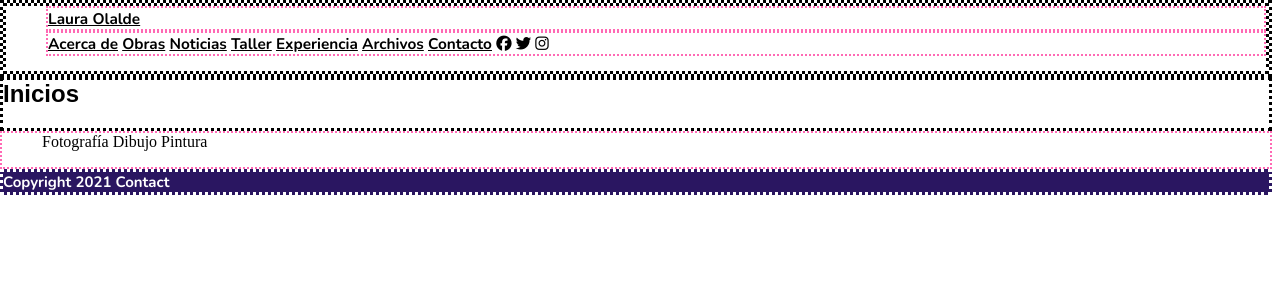
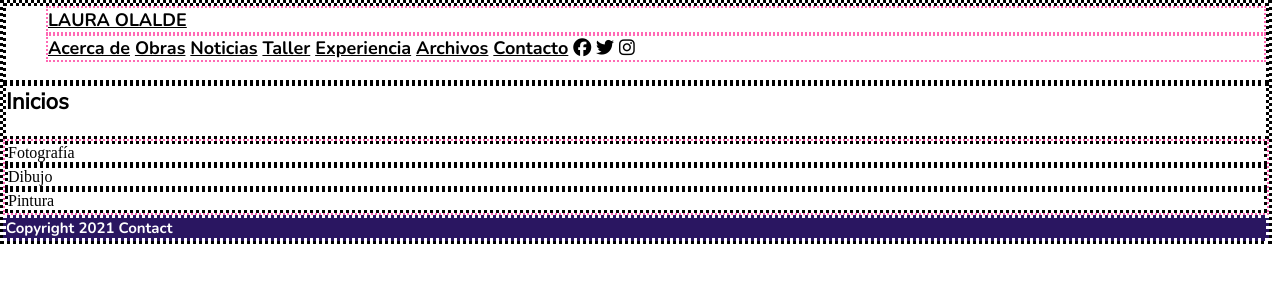
Before and after one commit to laola2020/MySiteFrontEnd, a plain HTML site: page pages/Archivos.html in a window 1280 px wide. Drawn offline with nearby package versions, Linux system fonts and the light colour scheme.

Commit message:
version control

```diff
--- a/CSS/index.css
+++ b/CSS/index.css
@@ -1,17 +1,13 @@
-.container{
-    background:grey;
+ .container{
     display:flex;
-    /*width: 50%;*/
-    flex-direction:row;
+    flex-direction:column;
     flex-wrap: wrap;
 }
 .item {
     border-width: 2px;
     border-color: hotpink;
 }
-.grid-container{
-    display:grid;
-}
+
 /**********************************************************/
 /*Defino los items de la grilla     */
 /**********************************************************/
@@ -20,15 +16,26 @@
 }
 .main{
     grid-area: main;
-
+}
 .footer{
     grid-area: footer;
 }
 
-}
+
 .grid-container {
     display: grid;
-    grid-template-areas: 'header header'
-                         'main main main main'
+    grid-template-areas: 'header''header'
+                          'main main main main'
+                          'main main'
+                          'main main main'
                          'footer footer';
 }
+@media only screen and (max-width: 570px) {
+    .grid-container {
+        display: grid;
+        grid-template-areas: 'header'
+                             'menu'
+                             'content'
+                             'footer';
+    }
+}
--- a/CSS/style.css
+++ b/CSS/style.css
@@ -2,13 +2,14 @@
 esto es un comentario
 */
 
+
 *{
-    background-color:white ;
+    background-color:white;
     color:black;
     margin-top: 0px;
     margin-left: 0px;
 }
-
+@import url(index.css);
 /*
 @import url(index.css);
 
@@ -23,7 +24,7 @@ a:active {
     position: sticky;
     top:0%;
     color:black;
-    font-size: 1.2vw;
+    font-size:18px;
     font-family: 'Nunito', sans-serif;
 }
 a:hover {
@@ -32,10 +33,9 @@ a:hover {
 
 
 .main
-{
-    background-color:white (42, 22, 97);
+{   position:static;
     color:black;
-    font: size 15px;
+    font-size:  15px;
     font-family: 'Nunito Sans', sans-serif;
 
 }
--- a/pages/Archivos.html
+++ b/pages/Archivos.html
@@ -7,6 +7,9 @@
     <link rel="icon" href="../Assets/ico/Mari_euskal_jainkosa.ico">
     <meta name="viewport" content="width=device-width, initial-scale=1.0">
     <link rel="stylesheet" href="../CSS/style.css">
+    <link rel="preconnect" href="https://fonts.googleapis.com">
+    <link rel="preconnect" href="https://fonts.gstatic.com" crossorigin>
+    <link href="https://fonts.googleapis.com/css2?family=Nunito+Sans&display=swap" rel="stylesheet">
     <link rel="preconnect" href="https://fonts.googleapis.com">
     <link rel="preconnect" href="https://fonts.gstatic.com" crossorigin>
     <link href="https://fonts.googleapis.com/css2?family=Nunito:wght@700&display=swap" rel="stylesheet">
@@ -21,7 +24,7 @@
                 <ul>
                     <span>
                         <div class="item">
-                            <a href="../index.html">Laura Olalde</a>
+                            <a href="../index.html">LAURA OLALDE</a>
                         </div>
                         <div class="item">
                             <a href="Acerca de.html">Acerca de</a>
@@ -39,27 +42,22 @@
                 </ul>
             </navbar>
         </div>
-    </div>
+
     <div class="main">
 
         <h2><b>Inicios</b></h2>
 
-        </div>
-        <div class="item">
-            <ul>
+    </div>
+    <div class="item">
+        <div>Fotografía</div>
+        <div>Dibujo</div>
+        <div>Pintura</div>
+    </div>
 
-                Fotografía
-                Dibujo
-                Pintura
-
-            </ul>
-        </div>
-
-
-    </div>
     <div class="footer">
         Copyright 2021 Contact
     </div>
+</div>
 </body>
 
 </html>
```
Also changed, not shown: index.html (+16 -7 lines), pages/Acerca de.html (+4 -1 lines), pages/ConsultasTaller.html (+4 -1 lines), pages/Contacto.html (+4 -1 lines), pages/Experiencia.html (+4 -1 lines), pages/Ingresar.html (+4 -1 lines), pages/Noticias.html (+4 -1 lines), pages/Obras.html (+4 -1 lines), pages/Registro.html (+4 -1 lines), pages/Taller.html (+4 -1 lines).
